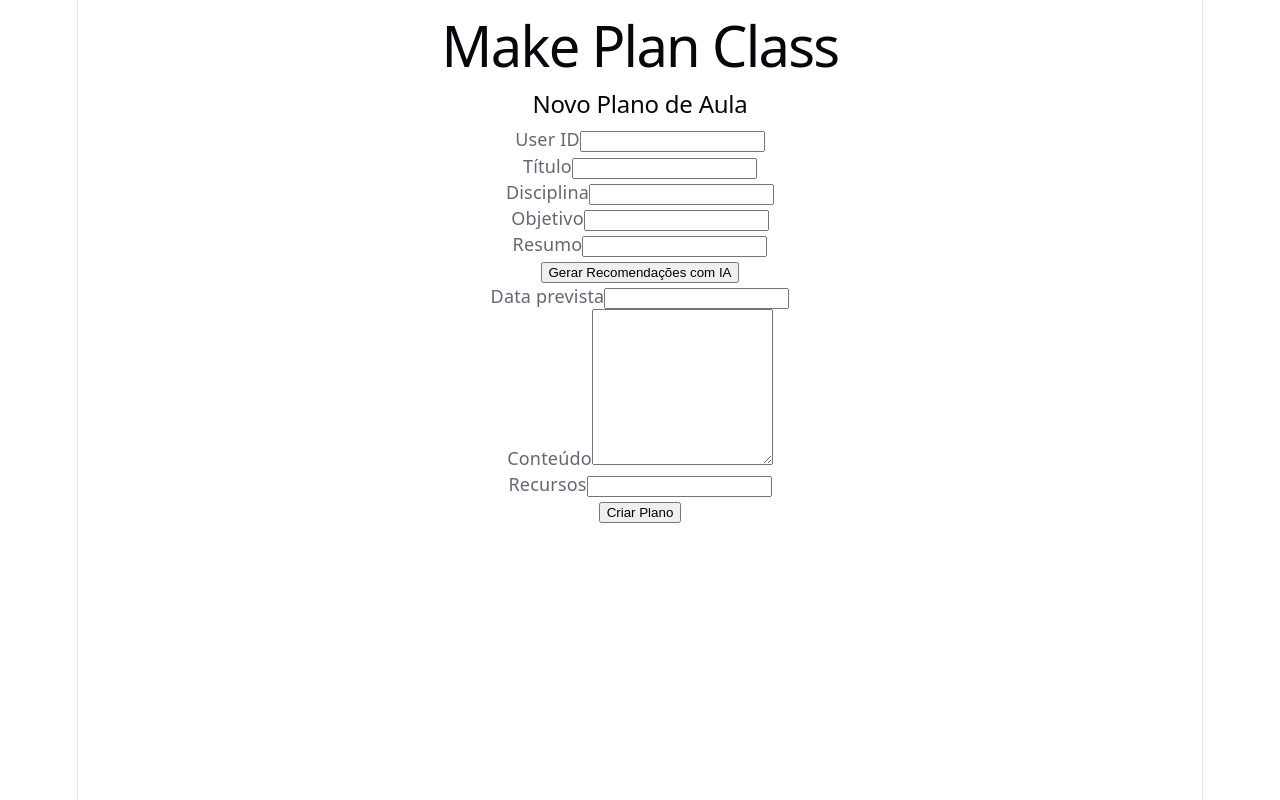
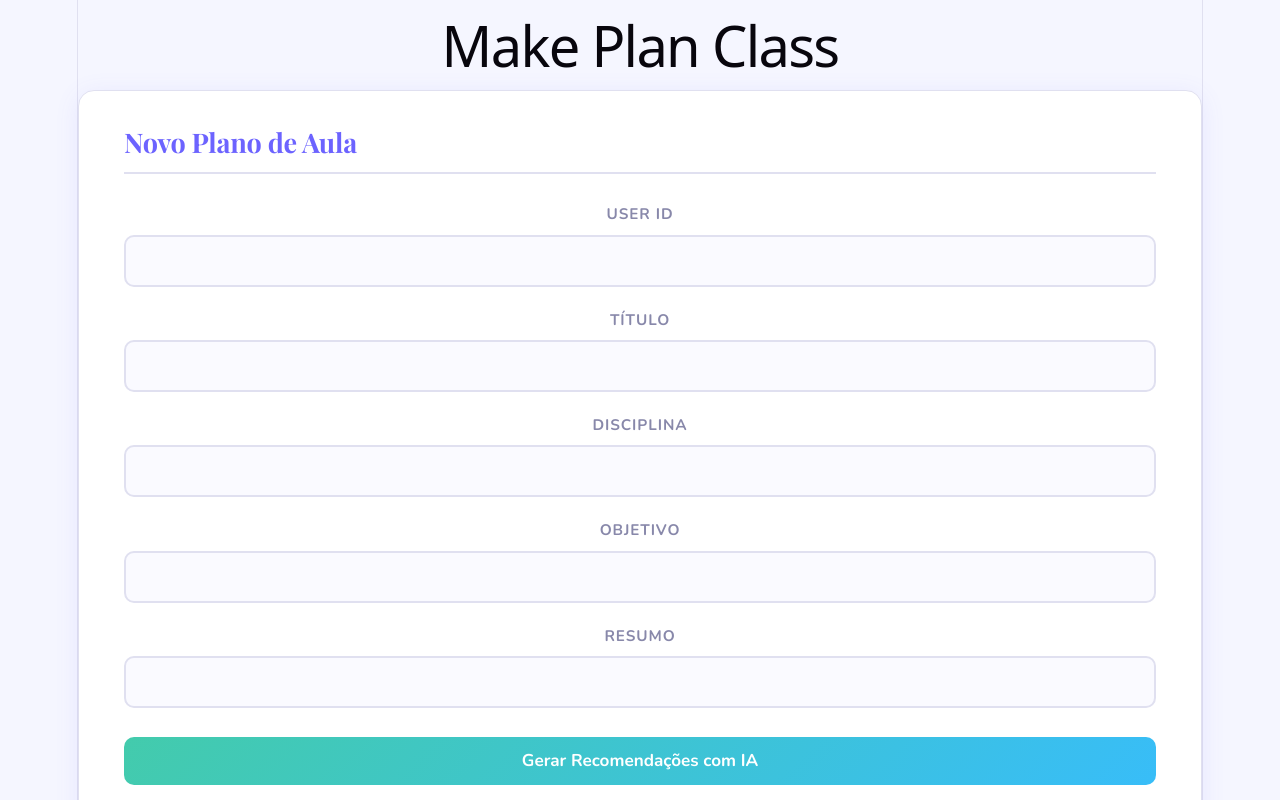
Before and after one commit to jpsn2/Make-Plan-Class, a React app in the folder frontend/: page / in a window 1280 px wide. Shown: the top 800 px of the page. Built offline with nearby package versions, Linux system fonts and the light colour scheme; the HTML template or start-up script is replaced by a standard one.

Commit message:
Css feito na IA para facilitar

```diff
--- a/frontend/src/App.css
+++ b/frontend/src/App.css
@@ -1,184 +1,337 @@
-.counter {
-  font-size: 16px;
-  padding: 5px 10px;
-  border-radius: 5px;
-  color: var(--accent);
-  background: var(--accent-bg);
-  border: 2px solid transparent;
-  transition: border-color 0.3s;
-  margin-bottom: 24px;
+@import url('https://fonts.googleapis.com/css2?family=Nunito:wght@400;600;700;800&family=Playfair+Display:wght@700&display=swap');
 
-  &:hover {
-    border-color: var(--accent-border);
-  }
-  &:focus-visible {
-    outline: 2px solid var(--accent);
-    outline-offset: 2px;
-  }
+:root {
+  --primary: #6C63FF;
+  --primary-light: #EEE DFF;
+  --secondary: #FF6584;
+  --accent: #43CBAC;
+  --accent2: #FFB347;
+  --bg: #F5F6FF;
+  --card: #ffffff;
+  --text: #2D2D3A;
+  --text-muted: #8888AA;
+  --border: #E0E0F0;
+  --radius: 16px;
+  --shadow: 0 4px 24px rgba(108, 99, 255, 0.10);
+  --shadow-hover: 0 8px 32px rgba(108, 99, 255, 0.18);
 }
 
-.hero {
-  position: relative;
-
-  .base,
-  .framework,
-  .vite {
-    inset-inline: 0;
-    margin: 0 auto;
+* {
+  box-sizing: border-box;
+  margin: 0;
+  padding: 0;
 }
 
-  .base {
-    width: 170px;
-    position: relative;
-    z-index: 0;
+body {
+  font-family: 'Nunito', sans-serif;
+  background: var(--bg);
+  color: var(--text);
+  min-height: 100vh;
 }
 
-  .framework,
-  .vite {
-    position: absolute;
+/* ── HEADER ── */
+.app-header {
+  background: linear-gradient(135deg, #6C63FF 0%, #A78BFA 60%, #43CBAC 100%);
+  padding: 2.5rem 2rem 3.5rem;
+  text-align: center;
+  position: relative;
+  overflow: hidden;
 }
 
-  .framework {
-    z-index: 1;
-    top: 34px;
-    height: 28px;
-    transform: perspective(2000px) rotateZ(300deg) rotateX(44deg) rotateY(39deg)
-      scale(1.4);
+.app-header::before {
+  content: '';
+  position: absolute;
+  top: -40px; right: -40px;
+  width: 200px; height: 200px;
+  background: rgba(255,255,255,0.08);
+  border-radius: 50%;
 }
 
-  .vite {
-    z-index: 0;
-    top: 107px;
-    height: 26px;
-    width: auto;
-    transform: perspective(2000px) rotateZ(300deg) rotateX(40deg) rotateY(39deg)
-      scale(0.8);
-  }
+.app-header::after {
+  content: '';
+  position: absolute;
+  bottom: -60px; left: -30px;
+  width: 180px; height: 180px;
+  background: rgba(255,255,255,0.06);
+  border-radius: 50%;
 }
 
-#center {
+.app-header h1 {
+  font-family: 'Playfair Display', serif;
+  font-size: 2.8rem;
+  color: #fff;
+  letter-spacing: -0.5px;
+  text-shadow: 0 2px 16px rgba(0,0,0,0.12);
+  position: relative;
+  z-index: 1;
+}
+
+.app-header p {
+  color: rgba(255,255,255,0.85);
+  font-size: 1rem;
+  margin-top: 0.4rem;
+  position: relative;
+  z-index: 1;
+}
+
+/* ── MAIN LAYOUT ── */
+.app-main {
+  max-width: 860px;
+  margin: -2rem auto 3rem;
+  padding: 0 1.5rem;
+  position: relative;
+  z-index: 2;
+}
+
+/* ── CARD ── */
+.card {
+  background: var(--card);
+  border-radius: var(--radius);
+  box-shadow: var(--shadow);
+  padding: 2rem 2.5rem;
+  margin-bottom: 2rem;
+  border: 1px solid var(--border);
+  transition: box-shadow 0.2s;
+}
+
+.card:hover {
+  box-shadow: var(--shadow-hover);
+}
+
+.card h2 {
+  font-family: 'Playfair Display', serif;
+  font-size: 1.5rem;
+  color: var(--primary);
+  margin-bottom: 1.5rem;
+  padding-bottom: 0.75rem;
+  border-bottom: 2px solid var(--border);
+  display: flex;
+  align-items: center;
+  gap: 0.5rem;
+}
+
+/* ── FORM ── */
+.form-group {
+  margin-bottom: 1.1rem;
+}
+
+.form-group label {
+  display: block;
+  font-weight: 700;
+  font-size: 0.85rem;
+  color: var(--text-muted);
+  text-transform: uppercase;
+  letter-spacing: 0.06em;
+  margin-bottom: 0.4rem;
+}
+
+.form-group input,
+.form-group textarea {
+  width: 100%;
+  padding: 0.7rem 1rem;
+  border: 2px solid var(--border);
+  border-radius: 10px;
+  font-family: 'Nunito', sans-serif;
+  font-size: 0.95rem;
+  color: var(--text);
+  background: #FAFAFF;
+  transition: border-color 0.2s, box-shadow 0.2s;
+  outline: none;
+  resize: vertical;
+}
+
+.form-group input:focus,
+.form-group textarea:focus {
+  border-color: var(--primary);
+  box-shadow: 0 0 0 3px rgba(108,99,255,0.12);
+  background: #fff;
+}
+
+.form-group .error-msg {
+  color: var(--secondary);
+  font-size: 0.8rem;
+  margin-top: 0.3rem;
+  font-weight: 600;
+}
+
+/* ── BUTTONS ── */
+.btn {
+  display: inline-flex;
+  align-items: center;
+  gap: 0.4rem;
+  padding: 0.7rem 1.6rem;
+  border: none;
+  border-radius: 10px;
+  font-family: 'Nunito', sans-serif;
+  font-size: 0.95rem;
+  font-weight: 700;
+  cursor: pointer;
+  transition: transform 0.15s, box-shadow 0.15s, opacity 0.15s;
+}
+
+.btn:disabled {
+  opacity: 0.6;
+  cursor: not-allowed;
+}
+
+.btn:not(:disabled):hover {
+  transform: translateY(-2px);
+  box-shadow: 0 6px 20px rgba(0,0,0,0.12);
+}
+
+.btn:not(:disabled):active {
+  transform: translateY(0);
+}
+
+.btn-primary {
+  background: linear-gradient(135deg, var(--primary), #A78BFA);
+  color: #fff;
+}
+
+.btn-ai {
+  background: linear-gradient(135deg, var(--accent), #38BDF8);
+  color: #fff;
+  width: 100%;
+  justify-content: center;
+  margin: 0.5rem 0 1rem;
+}
+
+.btn-submit {
+  background: linear-gradient(135deg, var(--secondary), var(--accent2));
+  color: #fff;
+  width: 100%;
+  justify-content: center;
+  padding: 0.85rem;
+  font-size: 1rem;
+  margin-top: 0.5rem;
+}
+
+/* ── ALERTS ── */
+.alert {
+  padding: 0.75rem 1rem;
+  border-radius: 10px;
+  font-size: 0.9rem;
+  font-weight: 600;
+  margin-bottom: 1rem;
+}
+
+.alert-success {
+  background: #ECFDF5;
+  color: #059669;
+  border: 1.5px solid #6EE7B7;
+}
+
+.alert-error {
+  background: #FFF1F2;
+  color: #E11D48;
+  border: 1.5px solid #FECDD3;
+}
+
+/* ── PLANS LIST ── */
+.plans-filter {
+  width: 100%;
+  padding: 0.7rem 1rem;
+  border: 2px solid var(--border);
+  border-radius: 10px;
+  font-family: 'Nunito', sans-serif;
+  font-size: 0.95rem;
+  background: #FAFAFF;
+  outline: none;
+  margin-bottom: 1.2rem;
+  transition: border-color 0.2s;
+}
+
+.plans-filter:focus {
+  border-color: var(--primary);
+  box-shadow: 0 0 0 3px rgba(108,99,255,0.12);
+}
+
+.plans-list {
+  list-style: none;
   display: flex;
   flex-direction: column;
-  gap: 25px;
-  place-content: center;
-  place-items: center;
-  flex-grow: 1;
-
-  @media (max-width: 1024px) {
-    padding: 32px 20px 24px;
-    gap: 18px;
-  }
+  gap: 0.6rem;
 }
 
-#next-steps {
+.plan-item {
   display: flex;
-  border-top: 1px solid var(--border);
-  text-align: left;
-
-  & > div {
-    flex: 1 1 0;
-    padding: 32px;
-    @media (max-width: 1024px) {
-      padding: 24px 20px;
-    }
+  align-items: center;
+  padding: 0.9rem 1.2rem;
+  border-radius: 12px;
+  border: 2px solid var(--border);
+  background: #FAFAFF;
+  cursor: pointer;
+  transition: border-color 0.2s, background 0.2s, transform 0.15s;
+  gap: 0.75rem;
 }
 
-  .icon {
-    margin-bottom: 16px;
-    width: 22px;
-    height: 22px;
+.plan-item:hover {
+  border-color: var(--primary);
+  background: #EEE8FF;
+  transform: translateX(4px);
 }
 
-  @media (max-width: 1024px) {
-    flex-direction: column;
-    text-align: center;
-  }
+.plan-item-dot {
+  width: 10px;
+  height: 10px;
+  border-radius: 50%;
+  background: linear-gradient(135deg, var(--primary), var(--accent));
+  flex-shrink: 0;
 }
 
-#docs {
-  border-right: 1px solid var(--border);
-
-  @media (max-width: 1024px) {
-    border-right: none;
-    border-bottom: 1px solid var(--border);
-  }
+.plan-item strong {
+  color: var(--primary);
+  font-size: 0.95rem;
 }
 
-#next-steps ul {
-  list-style: none;
-  padding: 0;
-  display: flex;
-  gap: 8px;
-  margin: 32px 0 0;
-
-  .logo {
-    height: 18px;
+.plan-item span {
+  color: var(--text-muted);
+  font-size: 0.85rem;
+  margin-left: auto;
 }
 
-  a {
-    color: var(--text-h);
-    font-size: 16px;
-    border-radius: 6px;
-    background: var(--social-bg);
+/* ── PAGINATION ── */
+.pagination {
   display: flex;
-    padding: 6px 12px;
   align-items: center;
-    gap: 8px;
-    text-decoration: none;
-    transition: box-shadow 0.3s;
-
-    &:hover {
-      box-shadow: var(--shadow);
-    }
-    .button-icon {
-      height: 18px;
-      width: 18px;
-    }
+  justify-content: center;
+  gap: 1rem;
+  margin-top: 1.2rem;
 }
 
-  @media (max-width: 1024px) {
-    margin-top: 20px;
-    flex-wrap: wrap;
-    justify-content: center;
-
-    li {
-      flex: 1 1 calc(50% - 8px);
+.btn-page {
+  padding: 0.45rem 1.1rem;
+  border: 2px solid var(--primary);
+  border-radius: 8px;
+  background: #fff;
+  color: var(--primary);
+  font-family: 'Nunito', sans-serif;
+  font-weight: 700;
+  font-size: 0.9rem;
+  cursor: pointer;
+  transition: all 0.15s;
 }
 
-    a {
-      width: 100%;
-      justify-content: center;
-      box-sizing: border-box;
-    }
-  }
+.btn-page:hover:not(:disabled) {
+  background: var(--primary);
+  color: #fff;
 }
 
-#spacer {
-  height: 88px;
-  border-top: 1px solid var(--border);
-  @media (max-width: 1024px) {
-    height: 48px;
-  }
+.btn-page:disabled {
+  opacity: 0.35;
+  cursor: not-allowed;
 }
 
-.ticks {
-  position: relative;
-  width: 100%;
-
-  &::before,
-  &::after {
-    content: '';
-    position: absolute;
-    top: -4.5px;
-    border: 5px solid transparent;
+.pagination span {
+  font-size: 0.9rem;
+  color: var(--text-muted);
+  font-weight: 600;
 }
 
-  &::before {
-    left: 0;
-    border-left-color: var(--border);
+/* ── EMPTY STATE ── */
+.empty-state {
+  text-align: center;
+  color: var(--text-muted);
+  padding: 2rem 0;
+  font-size: 0.95rem;
 }
-  &::after {
-    right: 0;
-    border-right-color: var(--border);
-  }
-}
--- a/frontend/src/pages/PlanForm.jsx
+++ b/frontend/src/pages/PlanForm.jsx
@@ -87,7 +87,7 @@ function PlanForm() {
     }
 
     return (
-        <div>
+        <div className="card">
             <h2>Novo Plano de Aula</h2>
 
             {success && <p>Plano criado com sucesso!</p>}
@@ -95,56 +95,56 @@ function PlanForm() {
 
             <form onSubmit={handleSubmit}>
 
-                <div>
+                <div className="form-group">
                     <label>User ID</label>
                     <input name="user_id" value={form.user_id} onChange={handleChange} />
                     {errors.user_id && <span>{errors.user_id}</span>}
                 </div>
 
-                <div>
+                <div className="form-group">
                     <label>Título</label>
                     <input name="title" value={form.title} onChange={handleChange} />
                     {errors.title && <span>{errors.title}</span>}
                 </div>
 
-                <div>
+                <div className="form-group">
                     <label>Disciplina</label>
                     <input name="discipline" value={form.discipline} onChange={handleChange} />
                     {errors.discipline && <span>{errors.discipline}</span>}
                 </div>
 
-                <div>
+                <div className="form-group">
                     <label>Objetivo</label>
                     <input name="objective" value={form.objective} onChange={handleChange} />
                     {errors.objective && <span>{errors.objective}</span>}
                 </div>
 
-                <div>
+                <div className="form-group">
                     <label>Resumo</label>
                     <input name="resume" value={form.resume} onChange={handleChange} />
                     {errors.resume && <span>{errors.resume}</span>}
                 </div>
 
-                <button type="button" onClick={handleAi} disabled={loading}>
+                <button className="btn btn-ai" type="button" onClick={handleAi} disabled={loading}>
                     {loading ? 'Gerando...' : 'Gerar Recomendações com IA'}
                 </button>
 
-                <div>
+                <div className="form-group">
                     <label>Data prevista</label>
                     <input name="pre_data" value={form.pre_data} onChange={handleChange} />
                 </div>
 
-                <div>
+                <div className="form-group">
                     <label>Conteúdo</label>
                     <textarea name="content" value={form.content}onChange={handleChange} rows={10}/>
                 </div>
 
-                <div>
+                <div className="form-group">
                     <label>Recursos</label>
                     <input name="resources" value={form.resources} onChange={handleChange} />
                 </div>
 
-                <button type="submit" disabled={loading}>
+                <button className="btn btn-submit" type="submit" disabled={loading}>
                     {loading ? 'Criando...' : 'Criar Plano'}
                 </button>
 
```
Lines whose indentation alone changed are shown as unchanged.
